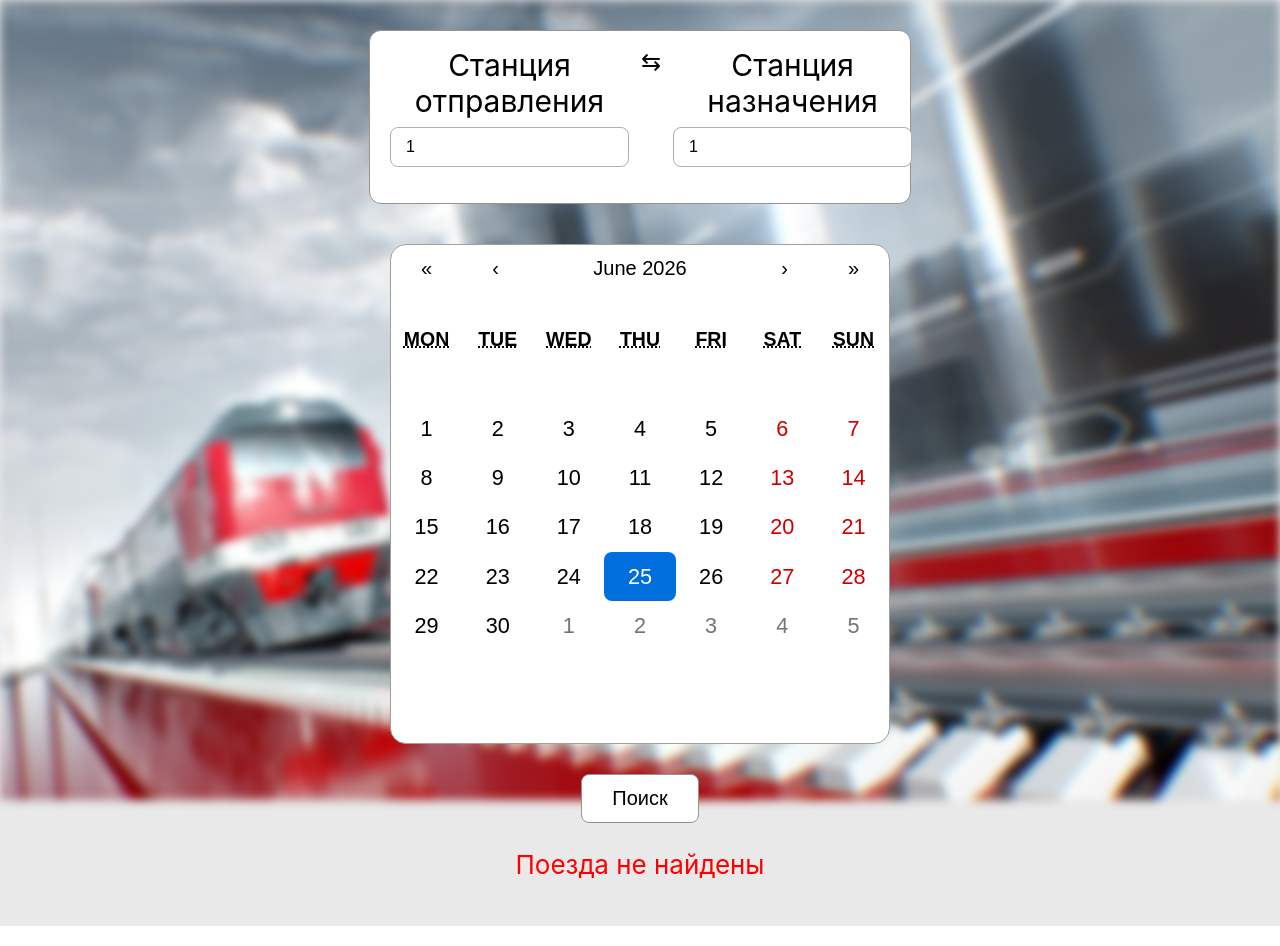
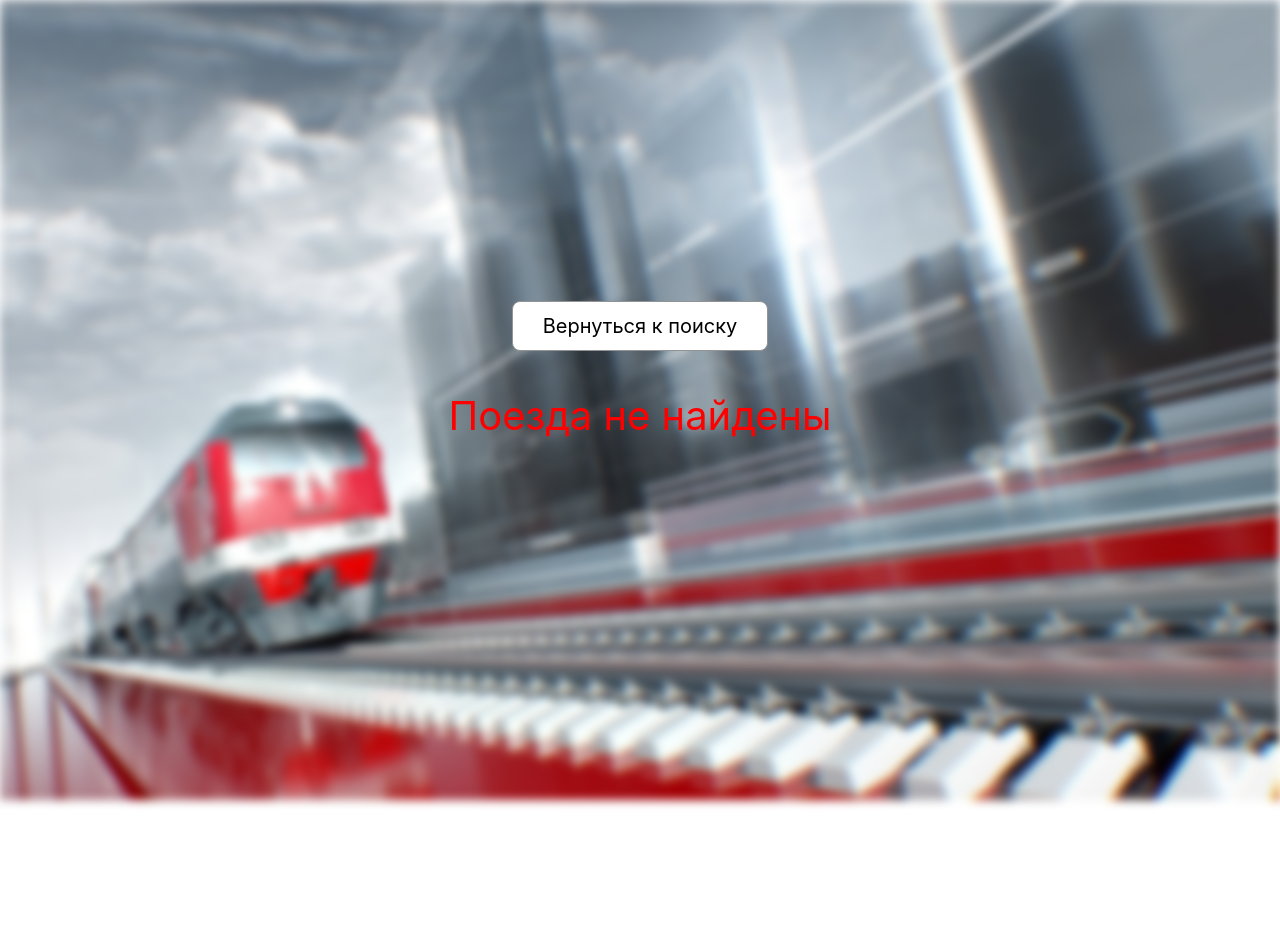
Before and after one commit to xFallenWarriorx/Train-Schedule, a React (Create React App) app: page /1/1 in a window 1280 px wide. After the commit the page ends 840 px from the top, so only its background shows below. Built offline with nearby package versions, Linux system fonts and the light colour scheme.

Commit message:
обновлен роутинг

```diff
--- a/src/App.tsx
+++ b/src/App.tsx
@@ -1,7 +1,13 @@
 import { useEffect, useState } from "react";
 import "./styles/App.css";
 import "./styles/InputStation.css";
-import { Routes, Route, useNavigate, useLocation } from "react-router-dom";
+import {
+  Routes,
+  Route,
+  useNavigate,
+  useLocation,
+  Link,
+} from "react-router-dom";
 import { InputStation } from "./components/InputStation";
 import TrainsList from "./components/TrainsList";
 import CalendarComp from "./components/CalendarComp";
@@ -32,8 +38,15 @@ function App() {
   };
   return (
     <div className="App">
+      <Routes>
+        <Route
+          path="/"
+          element={
             <header className="App-header">
-        <div className="station-card" style={{ display: "flex", gap: "12px" }}>
+              <div
+                className="station-card"
+                style={{ display: "flex", gap: "12px" }}
+              >
                 <InputStation
                   label="Станция отправления"
                   value={dep}
@@ -52,11 +65,20 @@ function App() {
               </div>
               <CalendarComp />
               <button onClick={handleSubmit}>Поиск</button>
-        <Routes>
-          <Route path="/" element={null} />
-          <Route path="/:dep/:arr" element={<TrainsList />} />
+            </header>
+          }
+        />
+
+        <Route
+          path="/:dep/:arr"
+          element={
+            <div className="results-page">
+              <Link to="/">Вернуться к поиску</Link>
+              <TrainsList />
+            </div>
+          }
+        />
       </Routes>
-      </header>
     </div>
   );
 }
--- a/src/styles/App.css
+++ b/src/styles/App.css
@@ -1,7 +1,50 @@
 .App {
   text-align: center;
+  position: relative;
+  min-height: 100vh;
+  overflow-x: hidden;
 }
-
+.App::before {
+  content: "";
+  position: fixed;
+  top: 0;
+  left: 0;
+  right: 0;
+  bottom: 0;
+  background-image: url('../images/Фон\ поезд.jpg');
+  background-size: cover;
+  background-position: center;
+  background-repeat: no-repeat;
+  filter: blur(5px);
+  transform: scale(1);
+  z-index: 0;
+}
+ .results-page {
+  min-height: 100vh;
+  display: flex;
+  flex-direction: column;
+  align-items: center;
+  justify-content: center;
+  padding: 40px 20px;
+  box-sizing: border-box;
+  position: relative;
+  z-index: 2;
+}
+a {
+  background-color: white;
+  padding: 12px 30px;
+  font-size: 20px;
+  border-radius: 8px;
+  border: 1px solid rgb(147, 147, 147);
+  cursor:pointer;
+  display: inline-block;
+  text-decoration: none;
+  color: black;
+}
+a:hover {
+  background-color: #e9e9e9;
+  transition: 0.2s ease-in;
+}
 .App-logo {
   height: 40vmin;
   pointer-events: none;
@@ -12,7 +55,6 @@
     animation: App-logo-spin infinite 20s linear;
   }
 }
-
 .App-header {
   background-color: #e9e9e9;
   min-height: 100vh;
@@ -43,9 +85,6 @@
   position: relative;
   z-index: 1;
 }
-
-
-
 .App-link {
   color: #61dafb;
 }
@@ -66,9 +105,6 @@ button {
   border: 1px solid rgb(147, 147, 147);
   cursor:pointer;
 }
-img {
-margin-top: 30px;
-}
 button:hover {
   background-color: #e9e9e9;
   transition: 0.2s ease-in;
--- a/src/styles/TrainsList.css
+++ b/src/styles/TrainsList.css
@@ -33,4 +33,5 @@ td {
 }
 p {
   color:red;
+  font-size: 40px;
 }
```
Lines whose indentation alone changed are shown as unchanged.
